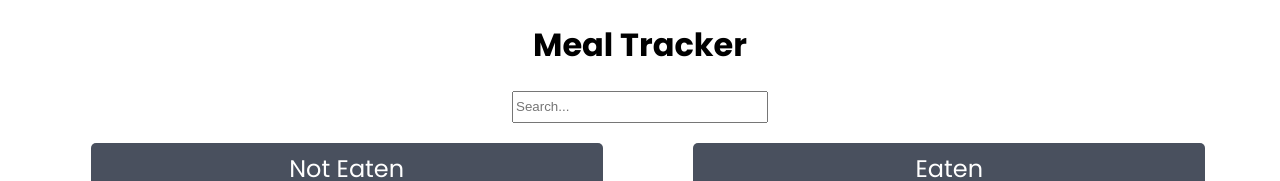
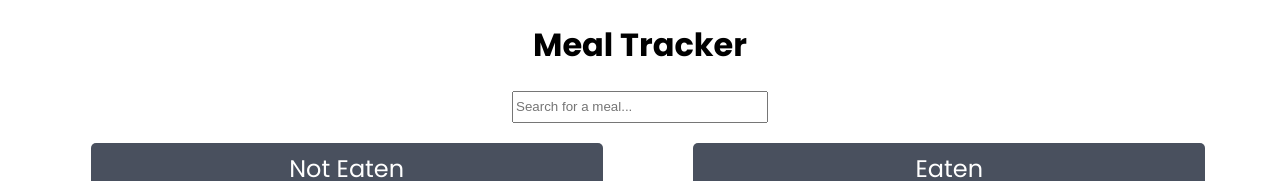
Before and after one commit to Meekaylah/drag-and-drop_image-gallery, a React (Vite) app: page /DragDrop in a window 1280 px wide. Shown: the top 181 px of the page. Built offline with nearby package versions, Linux system fonts and the light colour scheme.

Commit message:
Search Box Placeholder

```diff
--- a/src/components/DragDrop.jsx
+++ b/src/components/DragDrop.jsx
@@ -91,7 +91,7 @@ function DragDrop({data}) {
         value={query}
         onChange={e => setQuery(e.target.value)}
         type="search"
-        placeholder="Search..."/>
+        placeholder="Search for a meal..."/>
         <div className="drag-n-drop">
           {list.map((group, groupItem) => (
             <div
```
